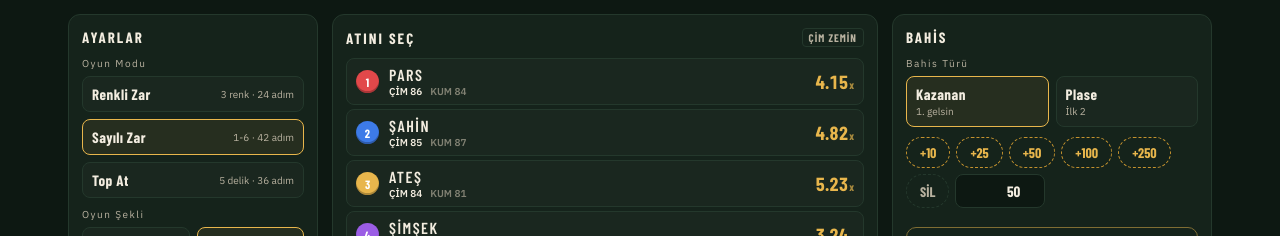
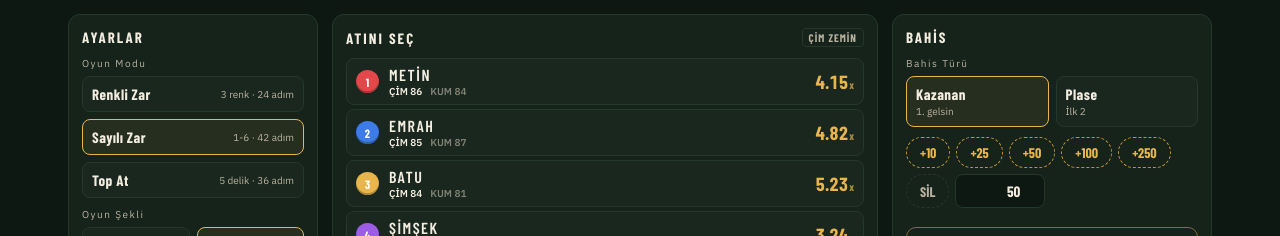
Before and after one commit to nuvlt/hipodrom-derby, a React (Vite) app: page / in a window 1280 px wide. Shown: the part 563-799 px from the top of the page. Built offline with nearby package versions, Linux system fonts and the light colour scheme; a web font is replaced by a local one.

Commit message:
Add new character names to game data

```diff
--- a/src/game.jsx
+++ b/src/game.jsx
@@ -30,12 +30,12 @@ const ROSTER = [
   { name: 'LODOS', fg: 77, fs: 90 }, { name: 'ALEV', fg: 86, fs: 79 },
   { name: 'KASIRGA', fg: 83, fs: 85 }, { name: 'BORA', fg: 80, fs: 82 },
   { name: 'TUFAN', fg: 89, fs: 78 }, { name: 'ZEYBEK', fg: 84, fs: 88 },
-  { name: 'YAĞIZ', fg: 78, fs: 86 }, { name: 'DORU', fg: 82, fs: 80 },
-  { name: 'KÜHEYLAN', fg: 90, fs: 89 }, { name: 'AKINCI', fg: 81, fs: 84 },
-  { name: 'CEYLAN', fg: 87, fs: 82 }, { name: 'ŞAHİN', fg: 85, fs: 87 },
-  { name: 'DOĞAN', fg: 83, fs: 85 }, { name: 'KARTAL', fg: 88, fs: 80 },
-  { name: 'ATMACA', fg: 79, fs: 89 }, { name: 'PARS', fg: 86, fs: 84 },
-  { name: 'ATEŞ', fg: 84, fs: 81 }, { name: 'TOROS', fg: 80, fs: 87 },
+  { name: 'ÇAĞLA', fg: 78, fs: 86 }, { name: 'ESRA', fg: 82, fs: 80 },
+  { name: 'YÜCEL', fg: 90, fs: 89 }, { name: 'ONUR', fg: 81, fs: 84 },
+  { name: 'ERDİ', fg: 87, fs: 82 }, { name: 'EMRAH', fg: 85, fs: 87 },
+  { name: 'FUAT', fg: 83, fs: 85 }, { name: 'MEVLÜT', fg: 88, fs: 80 },
+  { name: 'UFUK', fg: 79, fs: 89 }, { name: 'METİN', fg: 86, fs: 84 },
+  { name: 'BATU', fg: 84, fs: 81 }, { name: 'ERKAN', fg: 80, fs: 87 },
 ]
 
 export const fmt = (n) => n.toLocaleString('tr-TR', { maximumFractionDigits: 2, minimumFractionDigits: 0 })
```
